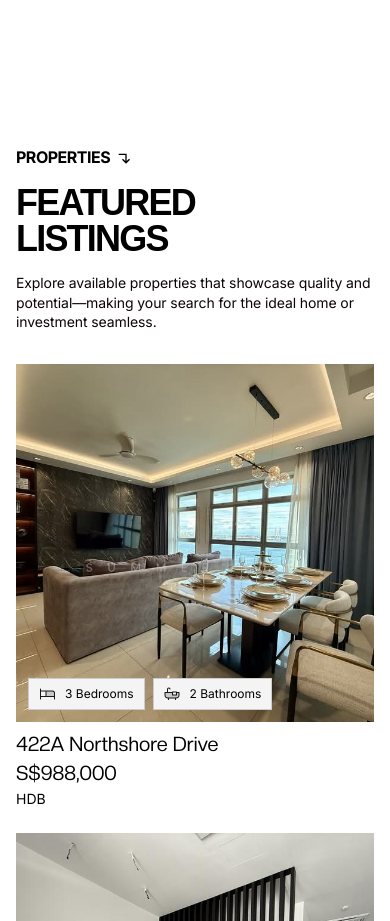
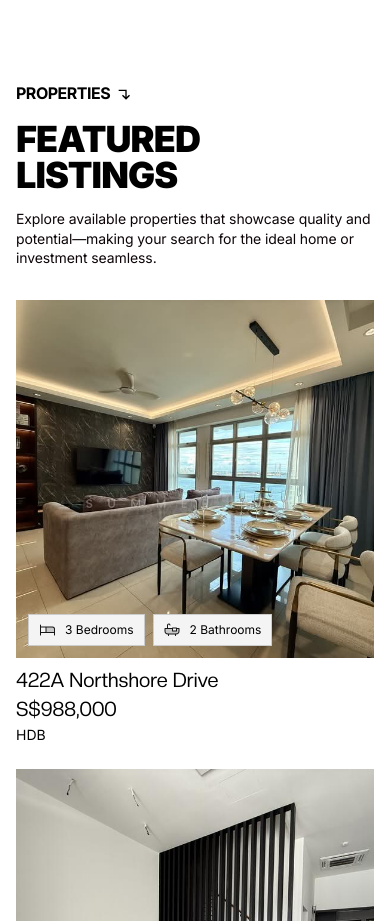
Before and after one commit to eypae/summer-portfolio, a Next.js app: page / in a window 390 px wide. Shown: the part 1469-2390 px from the top of the page. Built offline with nearby package versions, Linux system fonts and the light colour scheme.

Commit message:
fixed responsiveness

```diff
--- a/components/Listings.tsx
+++ b/components/Listings.tsx
@@ -20,7 +20,7 @@ const Listings = () => {
   const isHeaderInView = useInView(headerRef, { once: true, margin: "-100px" });
 
   return (
-    <section id="listings" className="relative bg-white pt-[96px] pb-[72px]">
+    <section id="listings" className="relative bg-white pt-[32px] lg:pt-[96px] pb-[72px]">
       <VerticalLines color="black" />
       <div className="max-w-360 mx-auto global-padding relative mb-8">
         {/* Section Header */}
@@ -38,14 +38,7 @@ const Listings = () => {
 
           {/* Main Title */}
           <div>
-            <h2
-              className="text-black leading-none tracking-tighter"
-              style={{
-                fontFamily: "'Montserrat', sans-serif",
-                fontWeight: 900,
-                fontSize: "clamp(36px, 5vw, 56px)",
-              }}
-            >
+            <h2 className="text-black leading-none tracking-tight font-black text-[clamp(36px,5vw,56px)]">
               FEATURED
               <br />
               LISTINGS
@@ -54,10 +47,7 @@ const Listings = () => {
 
           {/* Description */}
           <div>
-            <p
-              className="text-[#0c0407] text-[14px] leading-[1.4] tracking-[-0.1px]"
-              style={{ fontFamily: "'Inter', sans-serif", fontWeight: 400 }}
-            >
+            <p className="text-[#0c0407] text-[14px] leading-[1.4] tracking-[-0.1px] font-normal">
               Explore available properties that showcase quality and
               potential—making your search for the ideal home or investment
               seamless.
```
